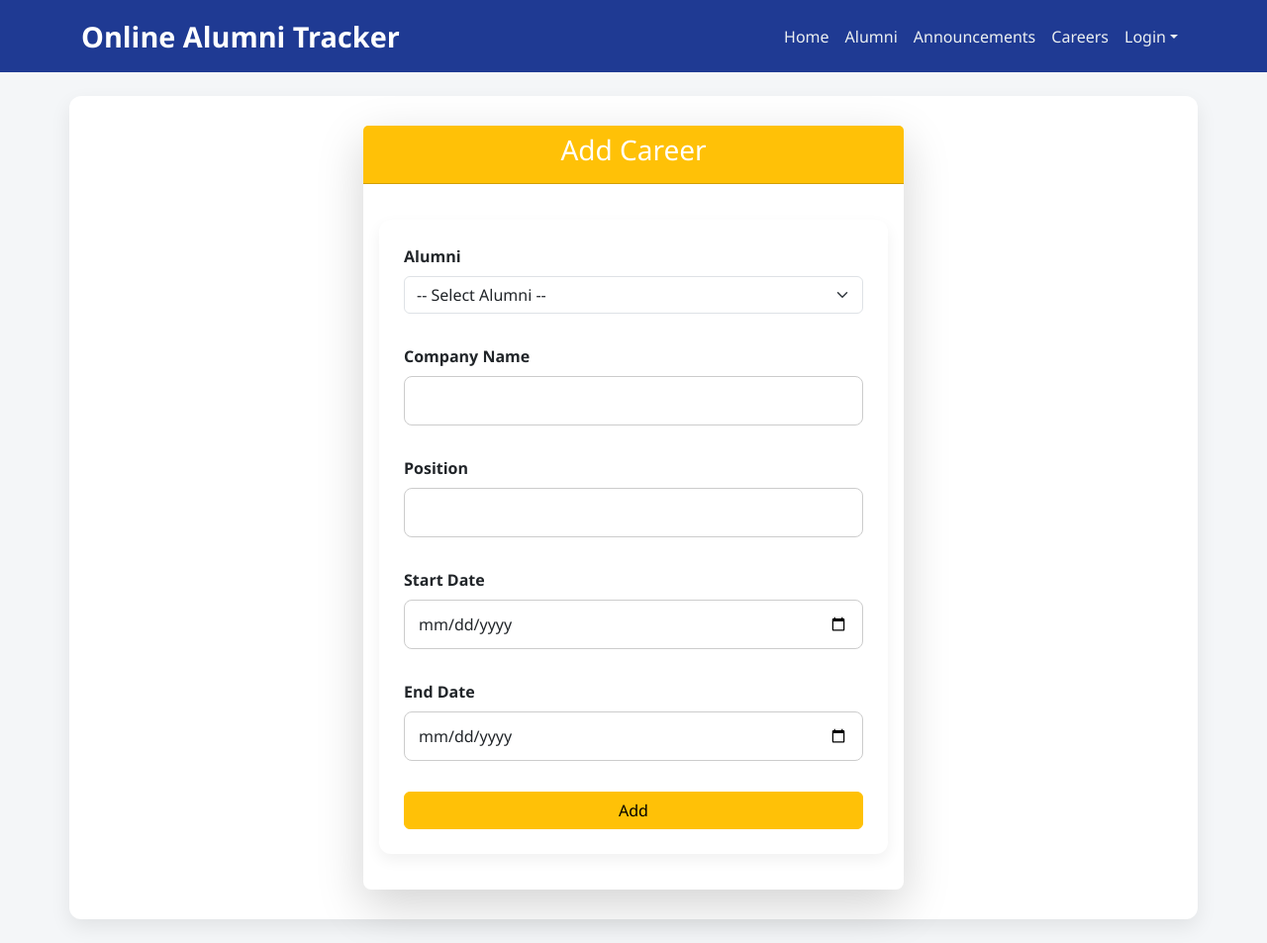
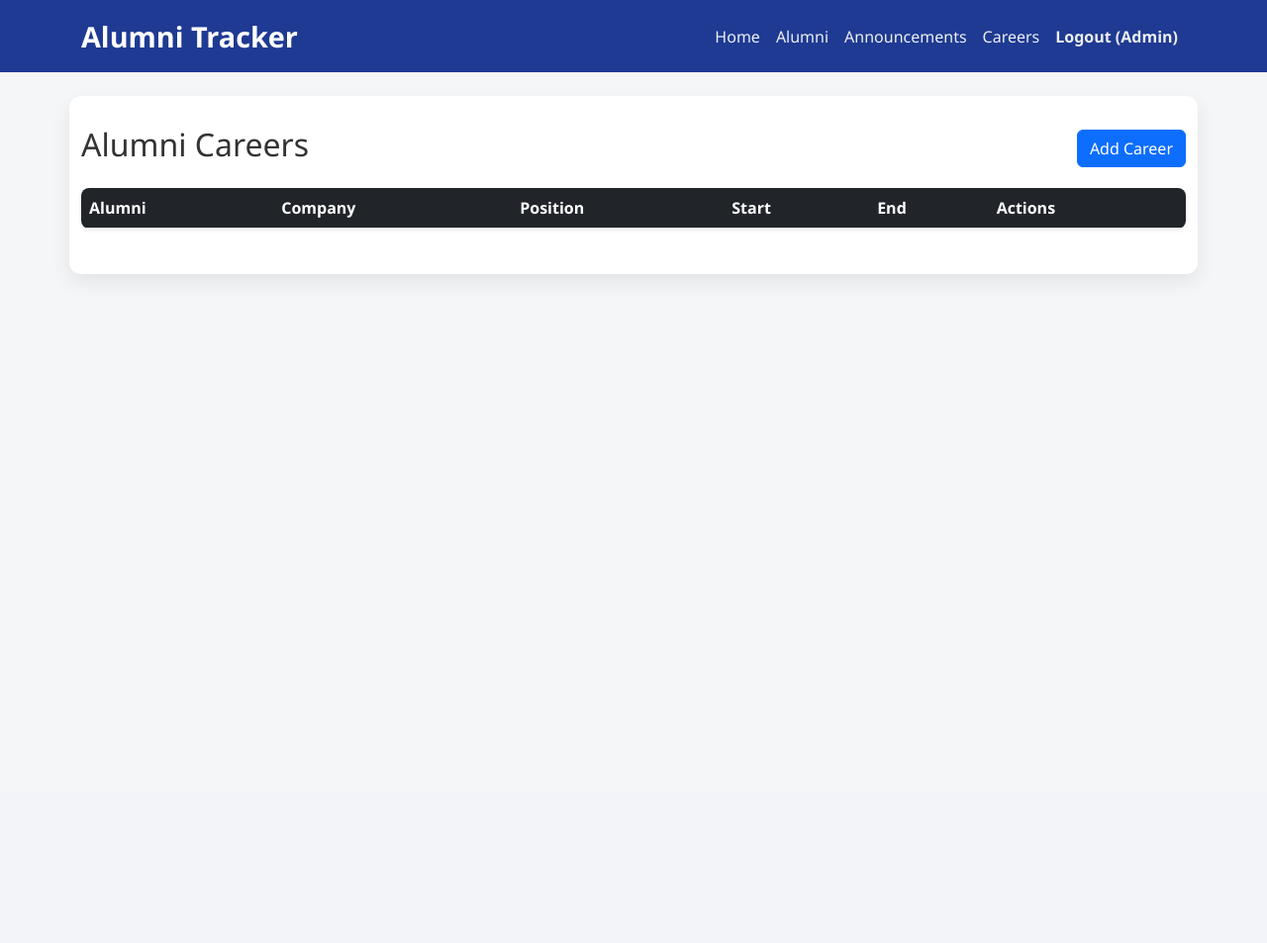
Before and after one commit to arviaaa/alumnitracker, a Flask app: page /careers/add in a window 1280 px wide. Shown: the whole page at 99% size. After the commit the page ends 283 px from the top, so only its background shows below. Run offline with Flask 3, Linux system fonts and the light colour scheme; a user stored in the database is signed in; data comes from the database, SQL or seed files in the repository; both versions use the stored data as it was after the commit; lists and menus that the app fills with data are empty.

Commit message:
Enhance alumni registration and dashboard features; update UI elements and database structure, Added Logout function

```diff
--- a/Online_Alumni_Tracker/app.py
+++ b/Online_Alumni_Tracker/app.py
@@ -213,7 +213,9 @@ def delete_alumni(alumni_id):
 
 @app.route("/register", methods=["GET", "POST"])
 def register():
+    # Fetch programs for the dropdown menu
     programs = get_programs()
+
     if request.method == "POST":
         first_name = request.form["first_name"]
         last_name = request.form["last_name"]
@@ -224,6 +226,7 @@ def register():
 
         conn = get_db_connection()
         try:
+            # Insert the new alumni into the database
             conn.execute("""
                 INSERT INTO alumni (first_name, last_name, email, graduation_year, program_id, password)
                 VALUES (?, ?, ?, ?, ?, ?)
@@ -232,6 +235,7 @@ def register():
             flash("Registration successful! You can now login.", "success")
             return redirect(url_for("alumni_login"))
         except sqlite3.IntegrityError:
+            # This catches duplicates if the email is already taken
             flash("Email already exists!", "danger")
         finally:
             conn.close()
@@ -415,7 +419,7 @@ def alumni_profile():
 def alumni_logout():
     session.clear()
     flash("Logged out successfully.", "info")
-    return redirect(url_for("alumni_login"))
+    return redirect(url_for("index"))  # Redirects to Home instead of Login
 
 
 # -----------------------------
--- a/Online_Alumni_Tracker/templates/add_careers.html
+++ b/Online_Alumni_Tracker/templates/add_careers.html
@@ -1,46 +1,50 @@
 {% extends "base.html" %}
-{% block title %}{{ 'Edit' if career else 'Add' }} Career{% endblock %}
+{% block title %}Careers{% endblock %}
 
 {% block content %}
-<div class="row justify-content-center">
-  <div class="col-md-6">
-    <div class="card shadow-lg border-0 rounded-3">
-      <div class="card-header bg-warning text-white text-center">
-        <h3>{{ 'Edit' if career else 'Add' }} Career</h3>
-      </div>
-      <div class="card-body">
-        <form method="POST">
-          <div class="mb-3">
-            <label class="form-label">Alumni</label>
-            <select name="alumni_id" class="form-select" required>
-              <option value="">-- Select Alumni --</option>
-              {% for alumnus in alumni %}
-              <option value="{{ alumnus.alumni_id }}" {% if career and career.alumni_id == alumnus.alumni_id %}selected{% endif %}>
-                {{ alumnus.first_name }} {{ alumnus.last_name }}
-              </option>
-              {% endfor %}
-            </select>
-          </div>
-          <div class="mb-3">
-            <label class="form-label">Company Name</label>
-            <input type="text" name="company_name" class="form-control" value="{{ career.company_name if career else '' }}" required>
-          </div>
-          <div class="mb-3">
-            <label class="form-label">Position</label>
-            <input type="text" name="position" class="form-control" value="{{ career.position if career else '' }}" required>
-          </div>
-          <div class="mb-3">
-            <label class="form-label">Start Date</label>
-            <input type="date" name="start_date" class="form-control" value="{{ career.start_date if career else '' }}" required>
-          </div>
-          <div class="mb-3">
-            <label class="form-label">End Date</label>
-            <input type="date" name="end_date" class="form-control" value="{{ career.end_date if career else '' }}">
-          </div>
-          <button type="submit" class="btn btn-warning w-100">{{ 'Update' if career else 'Add' }}</button>
-        </form>
-      </div>
-    </div>
-  </div>
+<div class="d-flex justify-content-between align-items-center mb-3">
+    <h2>Alumni Careers</h2>
+
+    {% if session.get('admin_logged_in') %}
+      <a href="{{ url_for('add_career') }}" class="btn btn-primary">Add Career</a>
+    {% endif %}
+
 </div>
+
+<table class="table table-striped table-hover shadow-sm">
+  <thead class="table-dark">
+    <tr>
+      <th>Alumni</th>
+      <th>Company</th>
+      <th>Position</th>
+      <th>Start</th>
+      <th>End</th>
+
+      {% if session.get('admin_logged_in') %}
+        <th>Actions</th>
+      {% endif %}
+    </tr>
+  </thead>
+  <tbody>
+    {% for career in careers %}
+    <tr>
+      <td>{{ career.first_name }} {{ career.last_name }}</td>
+      <td>{{ career.company_name }}</td>
+      <td>{{ career.position }}</td>
+      <td>{{ career.start_date }}</td>
+      <td>{{ career.end_date or '-' }}</td>
+
+      {% if session.get('admin_logged_in') %}
+      <td>
+          <a href="{{ url_for('edit_career', career_id=career.career_id) }}" class="btn btn-sm btn-warning">Edit</a>
+          <form action="{{ url_for('delete_career', career_id=career.career_id) }}" method="post" class="d-inline">
+            <button type="submit" class="btn btn-sm btn-danger" onclick="return confirm('Delete this career?')">Delete</button>
+          </form>
+      </td>
+      {% endif %}
+
+    </tr>
+    {% endfor %}
+  </tbody>
+</table>
 {% endblock %}
--- a/Online_Alumni_Tracker/templates/alumni_dashboard.html
+++ b/Online_Alumni_Tracker/templates/alumni_dashboard.html
@@ -13,7 +13,7 @@
       <div class="card-body">
         <h5 class="card-title">Profile</h5>
         <p class="card-text">View and update your personal information.</p>
-        <a href="{{ url_for('alumni_profile') }}" class="btn btn-success">View Profile</a>
+        <a href="{{ url_for('alumni_profile') }}" class="btn btn-primary">View Profile</a>
       </div>
     </div>
   </div>
@@ -22,7 +22,7 @@
       <div class="card-body">
         <h5 class="card-title">Announcements</h5>
         <p class="card-text">Check the latest announcements.</p>
-        <a href="{{ url_for('announcements') }}" class="btn btn-success">View Announcements</a>
+        <a href="{{ url_for('announcements') }}" class="btn btn-primary">View Announcements</a>
       </div>
     </div>
   </div>
@@ -31,7 +31,7 @@
       <div class="card-body">
         <h5 class="card-title">Careers</h5>
         <p class="card-text">See your career updates and history.</p>
-        <a href="{{ url_for('careers') }}" class="btn btn-success">View Careers</a>
+        <a href="{{ url_for('careers') }}" class="btn btn-primary">View Careers</a>
       </div>
     </div>
   </div>
--- a/Online_Alumni_Tracker/templates/base.html
+++ b/Online_Alumni_Tracker/templates/base.html
@@ -5,18 +5,15 @@
     <title>{% block title %}Online Alumni Tracker{% endblock %}</title>
     <meta name="viewport" content="width=device-width, initial-scale=1" />
 
-    <!-- Bootstrap CSS -->
     <link href="https://cdn.jsdelivr.net/npm/bootstrap@5.3.2/dist/css/bootstrap.min.css" rel="stylesheet">
 
-    <!-- Custom CSS -->
     <link rel="stylesheet" href="{{ url_for('static', filename='css/style.css') }}">
 </head>
 <body>
 
-    <!-- NAVBAR -->
     <nav class="navbar navbar-expand-lg navbar-dark" style="background-color:#1f3a93;">
         <div class="container">
-            <a class="navbar-brand" href="{{ url_for('index') }}">Online Alumni Tracker</a>
+            <a class="navbar-brand" href="{{ url_for('index') }}">Alumni Tracker</a>
             <button class="navbar-toggler" type="button" data-bs-toggle="collapse" data-bs-target="#navbarNav">
                 <span class="navbar-toggler-icon"></span>
             </button>
@@ -34,19 +31,32 @@
                     <li class="nav-item">
                         <a class="nav-link {% if request.endpoint=='careers' %}active{% endif %}" href="{{ url_for('careers') }}">Careers</a>
                     </li>
+
+                    {% if session.get('admin_logged_in') %}
+                        <li class="nav-item">
+                            <a class="nav-link" href="{{ url_for('admin_logout') }}" style="color: #ffcccc; font-weight: bold;">Logout (Admin)</a>
+                        </li>
+                    {% elif session.get('alumni_logged_in') %}
+                        <li class="nav-item">
+                            <a class="nav-link" href="{{ url_for('alumni_logout') }}" style="color: #ffcccc; font-weight: bold;">Logout</a>
+                        </li>
+                    {% else %}
                         <li class="nav-item dropdown">
-                        <a class="nav-link dropdown-toggle" href="#" role="button" data-bs-toggle="dropdown">Login</a>
+                            <a class="nav-link dropdown-toggle" href="#" role="button" data-bs-toggle="dropdown">
+                                Login
+                            </a>
                             <ul class="dropdown-menu">
                                 <li><a class="dropdown-item" href="{{ url_for('admin_login') }}">Admin</a></li>
                                 <li><a class="dropdown-item" href="{{ url_for('alumni_login') }}">Alumni</a></li>
                             </ul>
                         </li>
+                    {% endif %}
+
                 </ul>
             </div>
         </div>
     </nav>
 
-    <!-- MAIN CONTENT -->
     <main class="container mt-4 mb-4">
         {% with messages = get_flashed_messages(with_categories=true) %}
             {% if messages %}
@@ -62,7 +72,6 @@
         {% block content %}{% endblock %}
     </main>
 
-    <!-- Bootstrap JS -->
     <script src="https://cdn.jsdelivr.net/npm/bootstrap@5.3.2/dist/js/bootstrap.bundle.min.js"></script>
 </body>
 </html>
```
Also changed, not shown: Online_Alumni_Tracker/templates/alumni_login.html (+10 -0 lines), Online_Alumni_Tracker/templates/register.html (+19 -9 lines), Online_Alumni_Tracker/alumni_tracker.db, alumni_tracker.db (added). Lines whose indentation alone changed are shown as unchanged.
